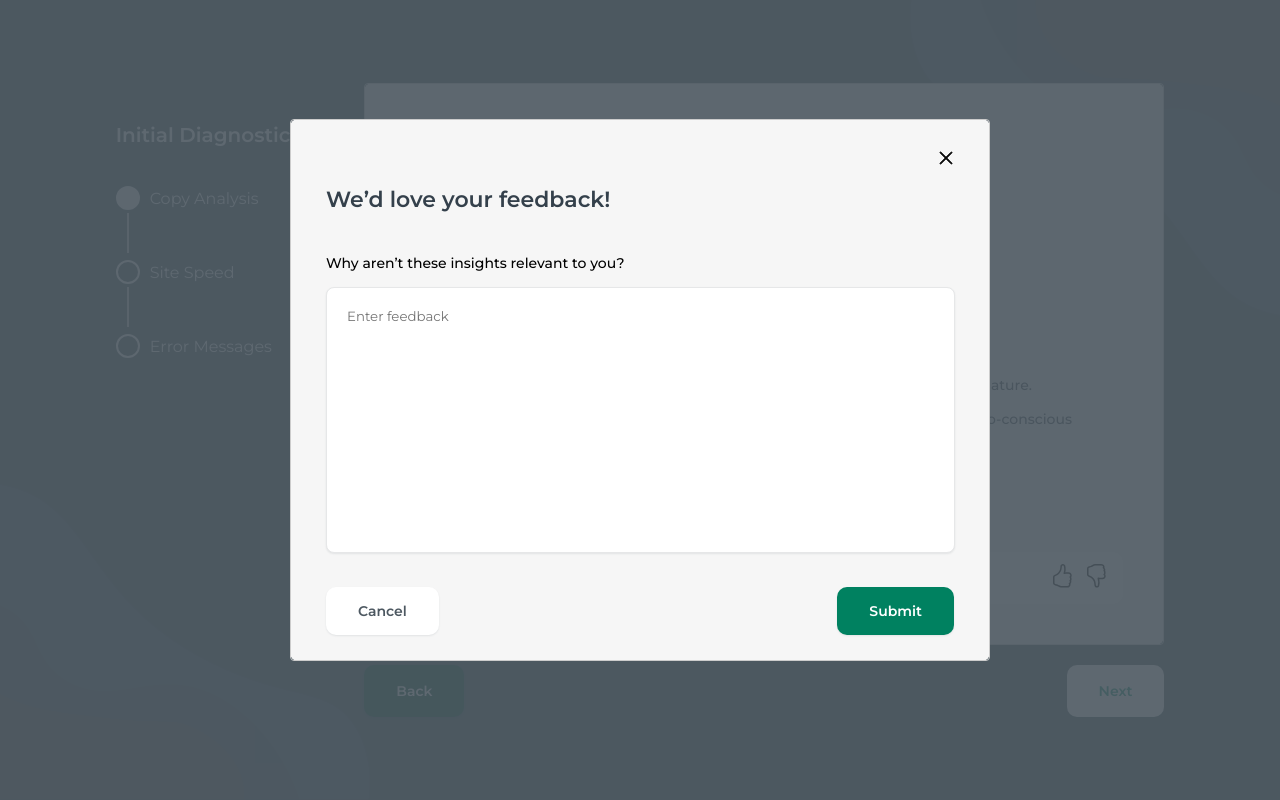
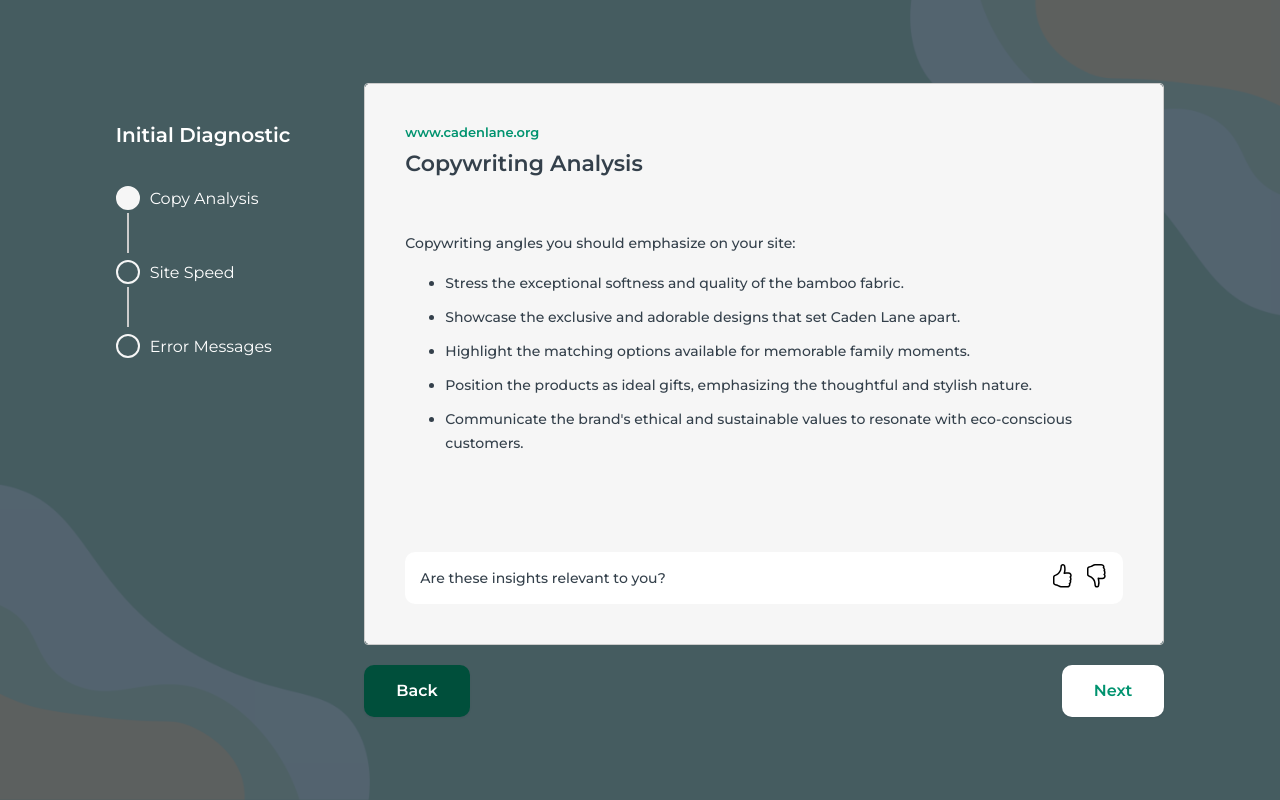
Before and after one commit to AdamsEugene/page-vitals, a Vue app: page / in a window 1280 px wide. Built offline with nearby package versions, Linux system fonts and the light colour scheme.

Commit message:
saving changes

```diff
--- a/src/App.vue
+++ b/src/App.vue
@@ -8,7 +8,7 @@
   <div id="app" >
     <!-- <GetStarted /> -->
     <Steppers />
-    <FeedbackModal/>
+    <!-- <FeedbackModal/> -->
   </div>
 </template>
 
--- a/src/components/FeedbackModal.vue
+++ b/src/components/FeedbackModal.vue
@@ -66,6 +66,7 @@
   height: 100%;
   width: 100vw;
   background-color: rgba(77, 88, 97, 0.9);
+  z-index: 1;
 }
 
 .page_vitals_stepper-pane {
--- a/src/components/Steppers.vue
+++ b/src/components/Steppers.vue
@@ -86,7 +86,7 @@
     width: 100vw;
     background-color: rgba(77, 88, 97, 0.90);
     position: fixed;
-    z-index: -1;
+    /* z-index: -1; */
   }
   .page_vitals_stepper-wrapper {
     display: flex;
@@ -181,7 +181,7 @@
     background: var(--Grey-White, #FFF);
     box-shadow: 0px 1px 2px 0px rgba(26, 40, 53, 0.09);
     color: var(--Primary-03-Main, #00936F);
-    font-size: 14px;
+    font-size: 16px;
     font-weight: 600;
     line-height: 28px;
     cursor: pointer;
```
